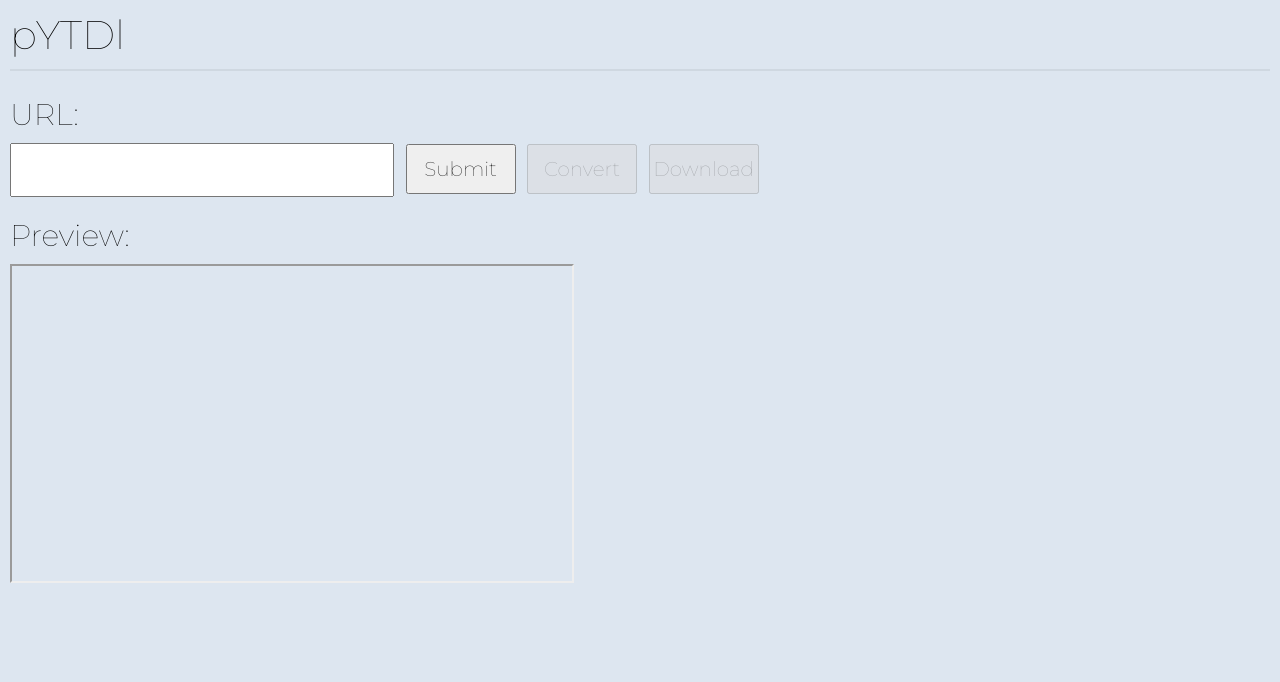
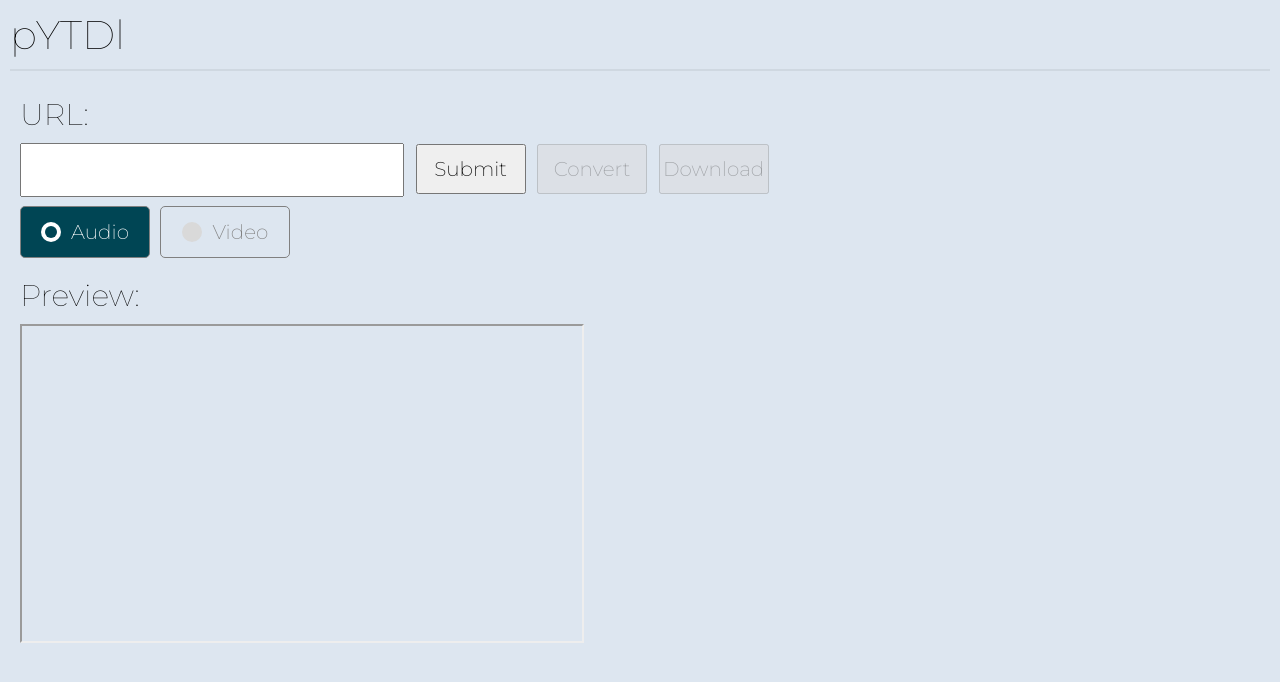
Before and after one commit to tnk-rin/FlaskYTDl, a plain HTML site: page index.html in a window 1280 px wide. Drawn offline with Linux system fonts and the light colour scheme.

Commit message:
Added Audio/Video support

```diff
--- a/index.html
+++ b/index.html
@@ -1,8 +1,14 @@
 <!DOCTYPE html>
-<html lang="en">
-	<meta charset="utf-8"/>
+<html lang="EN">
 
 	<style>
+		* {
+			font-family: 'Montserrat', sans-serif;
+			font-size: 62.5%;
+			padding: 0;
+			margin: 0;
+		}
+
 		body {
 			background: #dde6f0;
 		}
@@ -20,22 +26,16 @@
 			font-weight: 100;
 			font-size: 3rem;
 			padding: 1rem 0rem 0rem 1rem;
-			color: #000
+			color: #000;
 		}
 
-		.textbox {
-			width: 37.5rem;
-			height: 5rem;
-			font-size: 1.5rem;
-			margin: 1rem 1rem 1rem 1rem;
-			padding-left: 0.5rem
-		}
-
-		.button {
-			width: 11rem;
-			height: 5rem;
+		label {
+			font-family: 'Montserrat', sans-serif;
+			font-weight: 100;
 			font-size: 2rem;
-			margin: 0rem 1rem 1rem 0rem;
+			padding-left: 0.5rem;
+			padding-right: 2rem;
+			color: #000;
 		}
 
 		iframe {
@@ -49,33 +49,148 @@
 			border-color: #00000000;
 		}
 
-		* {
-			font-family: 'Montserrat', sans-serif;
-			font-size: 62.5%;
-			padding: 0;
-			margin: 0;
+		.inputframe {
+			margin-left: 1rem;
+			margin-bottom: 1rem;
 		}
+
+		.previewframe {
+			margin-left: 1rem;
+		}
+
+		.textbox {
+			width: 37.5rem;
+			height: 5rem;
+			font-size: 1.5rem;
+			margin: 1rem 1rem 1rem 1rem;
+			padding-left: 0.5rem;
+		}
+
+		.button {
+			width: 11rem;
+			height: 5rem;
+			font-size: 2rem;
+			margin: 0rem 1rem 1rem 0rem;
+		}
+
+		/* Radio stuff */
+		.type{
+			display: inline-flex;
+			height: 5rem;
+			width: 28rem;
+			align-items: center;
+			justify-content: space-evenly;
+			border-radius: 5px;
+			margin-left: 0.5rem;
+		}
+
+		.type .option{
+			background: #dde6f0;
+			height: 100%;
+			width: 100%;
+			display: flex;
+			align-items: center;
+			justify-content: space-evenly;
+			margin: 0 0.5rem;
+			border-radius: 5px;
+			cursor: pointer;
+			padding: 0 10px;
+			border: 1px solid grey;
+			transition: all 0.3s ease;
+		}
+
+		.type .option .dot{
+			height: 20px;
+			width: 20px;
+			background: #d9d9d9;
+			border-radius: 50%;
+			position: relative;
+		}
+
+		.type .option .dot::before{
+			position: absolute;
+			content: "";
+			top: 4px;
+			left: 4px;
+			width: 12px;
+			height: 12px;
+			background: #004554;
+			border-radius: 50%;
+			opacity: 0;
+			transform: scale(1.5);
+			transition: all 0.3s ease;
+		}
+
+		input[type="radio"]{
+			display: none;
+		}
+
+		#option-1:checked:checked ~ .option-1,
+		#option-2:checked:checked ~ .option-2{
+			border-color: grey;
+			background: #004554;
+		}
+
+		#option-1:checked:checked ~ .option-1 .dot,
+		#option-2:checked:checked ~ .option-2 .dot{
+			background: #fff;
+		}
+
+		#option-1:checked:checked ~ .option-1 .dot::before,
+		#option-2:checked:checked ~ .option-2 .dot::before{
+			opacity: 1;
+			transform: scale(1);
+		}
+
+		.type .option span{
+			font-weight: 200;
+			font-size: 2rem;
+			color: #808080;
+		}
+
+		#option-1:checked:checked ~ .option-1 span,
+		#option-2:checked:checked ~ .option-2 span{
+			color: #fff;
+		}
+
 	</style>
 
 	<head>
 		<title>pYTDL</title>
-		<link href="https://fonts.googleapis.com/css2?family=Montserrat:wght@100&display=swap" rel="stylesheet">
+		<meta charset="UTF-8"/>
+		<meta name="viewport" content="width=device-width, initial-scale=1.0"/>
+		<link href="https://fonts.googleapis.com/css2?family=Montserrat:wght@100;200&display=swap" rel="stylesheet">
 	</head>
 
 	<body>
 		<h1>pYTDl</h1>
 		<hr>
-		<div>
+		<div class="inputframe">
 			<p>URL:</p>
 			<input class="textbox" id="url" type="url" name="url">
 			<input id="button" class="button" type="submit" value="Submit">
 			<input id="convert" class="button" type="submit" value="Convert" disabled>
 			<input id="download" class="button" type="submit" value="Download" disabled>
+			<br>
+			<div class="type">
+				<input type="radio" name="select" id="option-1" checked>
+				<input type="radio" name="select" id="option-2">
+
+				<label for="option-1" class="option option-1">
+					<div class="dot"></div>
+					<span>Audio</span>
+				</label>
+
+				<label for="option-2" class="option option-2">
+					<div class="dot"></div>
+					<span>Video</span>
+				</label>
+			</div>
 		</div>
-		<div>
+		<div class="previewframe">
 			<p>Preview:</p>
 			<iframe id="prev" width="560" height="315" src="" title="YouTube video player" frameborder="1"; autoplay; clipboard-write; encrypted-media;></iframe>
-		</div>
+	</div>
 	</body>
 
 	<script>
@@ -89,26 +204,31 @@
 		console.log(queryString)
 		console.log(urlParams)
 		if(urlParams != null && queryString != "") {
-			url = urlParams.get('url')
+			let url = urlParams.get('url');
+			let mode = urlParams.get('mode');
 			document.getElementById('url').value = url;
 			document.getElementById("download").disabled = false;
 			document.getElementById("prev").setAttribute("src", url.replace("watch?v=", "embed/"));
+			document.getElementById("option-1").checked = (mode == "audio");
+			document.getElementById("option-2").checked = (mode == "video");
 		}
 
 		function submitURL() {
-			url = document.getElementById("url").value;
+			let url = document.getElementById("url").value;
 			document.getElementById("prev").setAttribute("src", url.replace("watch?v=", "embed/"));
 			document.getElementById("convert").disabled = false;
 		}
 
 		function convertURL() {
-			url = document.getElementById("url").value
+			let url = document.getElementById("url").value;
+			let mode = document.getElementById("option-1").checked ? "audio" : "video";
 			if(url != "")
-				window.location=`/download?url=${url}`;
+				window.location=`/download?url=${url}&mode=${mode}`;
 		}
 
 		function downloadURL() {
-			window.location=`/file`;
+			let mode = document.getElementById("option-1").checked ? "audio" : "video";
+			window.location=`/file?mode=${mode}`;
 		}
 	</script>
 </html>
```
Also changed, not shown: 2 other files.
